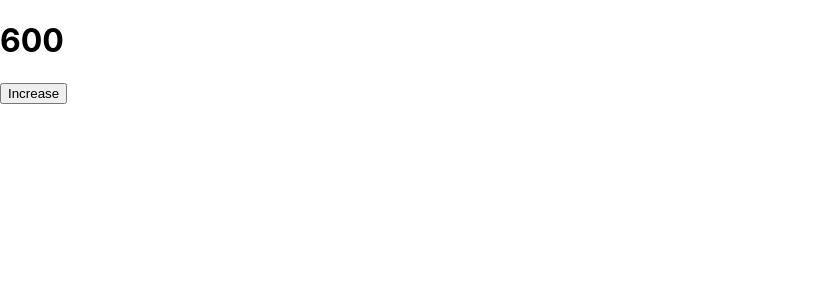
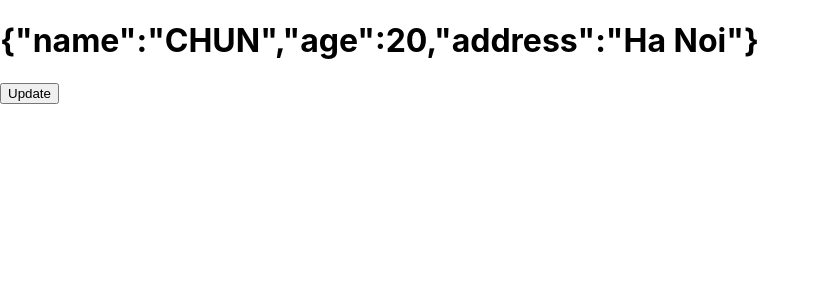
Before and after one commit to chuongvu2001/react-hook, a React (Create React App) app: page / in a window 1280 px wide. Shown: the top 300 px of the page, without its empty margins (0-820 px from the left). Built offline with nearby package versions, Linux system fonts and the light colour scheme.

Commit message:
use state object

```diff
--- a/src/App.js
+++ b/src/App.js
@@ -1,25 +1,27 @@
 import { useState } from 'react';
 
-const orders = [100,200,300];
-
 function App() {
-  const [counter,setCounter] = useState(()=>{
-    const total = orders.reduce((total,cur)=>total + cur
-
-    );
-    return total;
+  const [info, setInfo] = useState({
+    name: 'CHUN',
+    age: 20,
+    address: 'Ha Noi'
   });
 
-  const handleIncrease = () => {
-    setCounter(counter + 1);
+  const handleUpdate = () => {
+    setInfo(prev => (
+      {
+        ...info,
+        bio: "Đẹp zai"
+      }
+    ));
   }
 
   return (
     <div className='App'>
       <h1>
-          {counter}
+        {JSON.stringify(info)}
       </h1>
-      <button onClick={handleIncrease}>Increase</button>
+      <button onClick={handleUpdate}>Update</button>
     </div>
   );
 }
```
